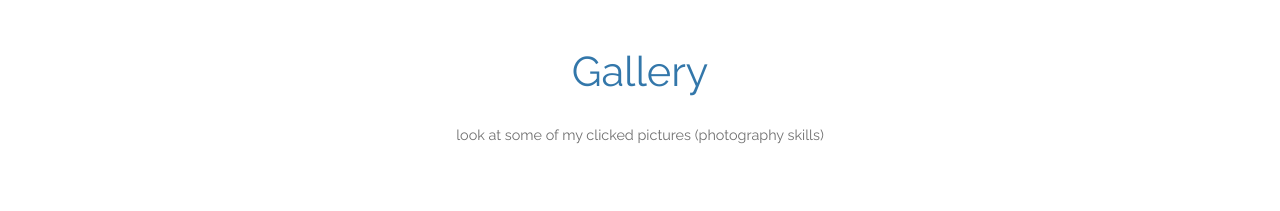
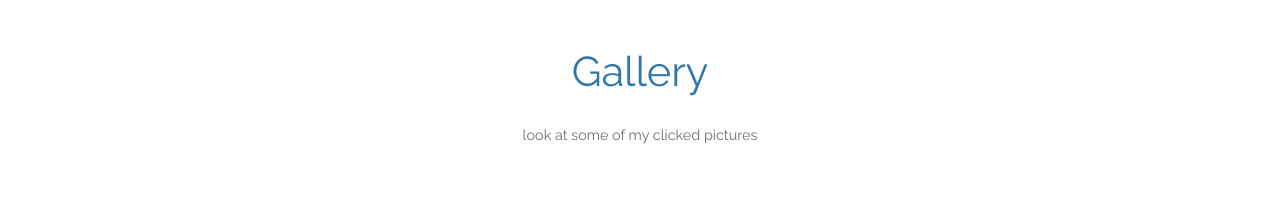
Before and after one commit to aniketthakur123/Aniket-Thakur, a plain HTML site: page index.html in a window 1280 px wide. Shown: the part 2360-2571 px from the top of the page. Drawn offline with Linux system fonts and the light colour scheme.

Commit message:
Update index.html

```diff
--- a/index.html
+++ b/index.html
@@ -175,7 +175,7 @@ https://www.tooplate.com/view/2117-infinite-loop
           <div class="text-center col-12">
               <h2 class="tm-text-primary tm-section-title mb-4">Gallery</h2>
               <p class="mx-auto tm-section-desc">
-                look at some of my clicked pictures (photography skills)
+                look at some of my clicked pictures
               </p>
           </div>
         </div>
```
